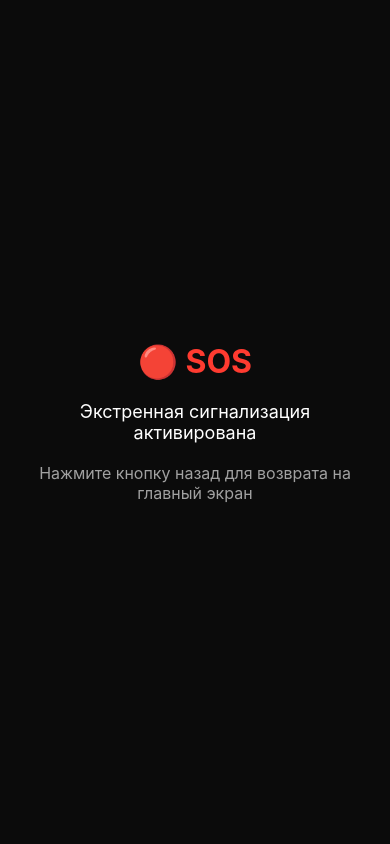
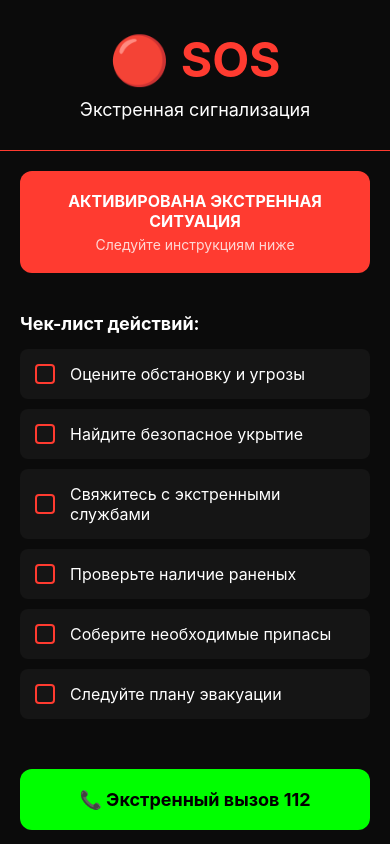
Before and after one commit to MrAlexOm/Bunker-App, a React Native app: screen /SOSScreen in a window 390 px wide. Built offline with nearby package versions, Linux system fonts and the light colour scheme.

Commit message:
Kill the cockroach - remove inline SOSScreen and fix all navigation props

```diff
--- a/App.tsx
+++ b/App.tsx
@@ -13,19 +13,7 @@ import DangerScreen from './src/screens/DangerScreen';
 import ScenariosScreen from './src/screens/ScenariosScreen';
 import PanicScreen from './src/screens/PanicScreen';
 import SafetyScreen from './src/screens/SafetyScreen';
-
-// Create SOSScreen
-const SOSScreen = () => (
-  <View style={{ flex: 1, backgroundColor: '#0B0B0B', justifyContent: 'center', alignItems: 'center', padding: 20 }}>
-    <Text style={{ color: '#FF3B30', fontSize: 32, fontWeight: 'bold', marginBottom: 20 }}>🔴 SOS</Text>
-    <Text style={{ color: '#FFFFFF', fontSize: 18, textAlign: 'center', marginBottom: 20 }}>
-      Экстренная сигнализация активирована
-    </Text>
-    <Text style={{ color: '#A1A1A1', fontSize: 16, textAlign: 'center' }}>
-      Нажмите кнопку назад для возврата на главный экран
-    </Text>
-  </View>
-);
+import SOSScreen from './src/screens/SOSScreen';
 
 const Stack = createNativeStackNavigator();
 
--- a/src/screens/DangerScreen.tsx
+++ b/src/screens/DangerScreen.tsx
@@ -1,10 +1,11 @@
 import React from 'react';
 import { View, Text, StyleSheet, TouchableOpacity, ScrollView, Dimensions } from 'react-native';
 import BloodTitle from '../components/BloodTitle';
+import type { RootStackNavigationProp } from '../types/navigation';
 
 const { height: screenHeight } = Dimensions.get('window');
 
-const DangerScreen = ({ navigation }) => {
+const DangerScreen = ({ navigation }: { navigation: RootStackNavigationProp }) => {
 
   const dangerItems = [
     { id: 1, title: 'Обстрел', icon: '💥' },
--- a/src/screens/SOSScreen.tsx
+++ b/src/screens/SOSScreen.tsx
@@ -1,8 +1,9 @@
 import React from 'react';
 import { View, Text, StyleSheet, ScrollView, TouchableOpacity, Alert } from 'react-native';
 import { useLanguage } from '../contexts/LanguageContext';
+import type { RootStackNavigationProp } from '../types/navigation';
 
-const SOSScreen = ({ navigation }) => {
+const SOSScreen = ({ navigation }: { navigation: RootStackNavigationProp }) => {
   const { t } = useLanguage();
 
   const sosChecklist = [
```
Also changed, not shown: 2 other files (tests, documents, lock files or other folders).
